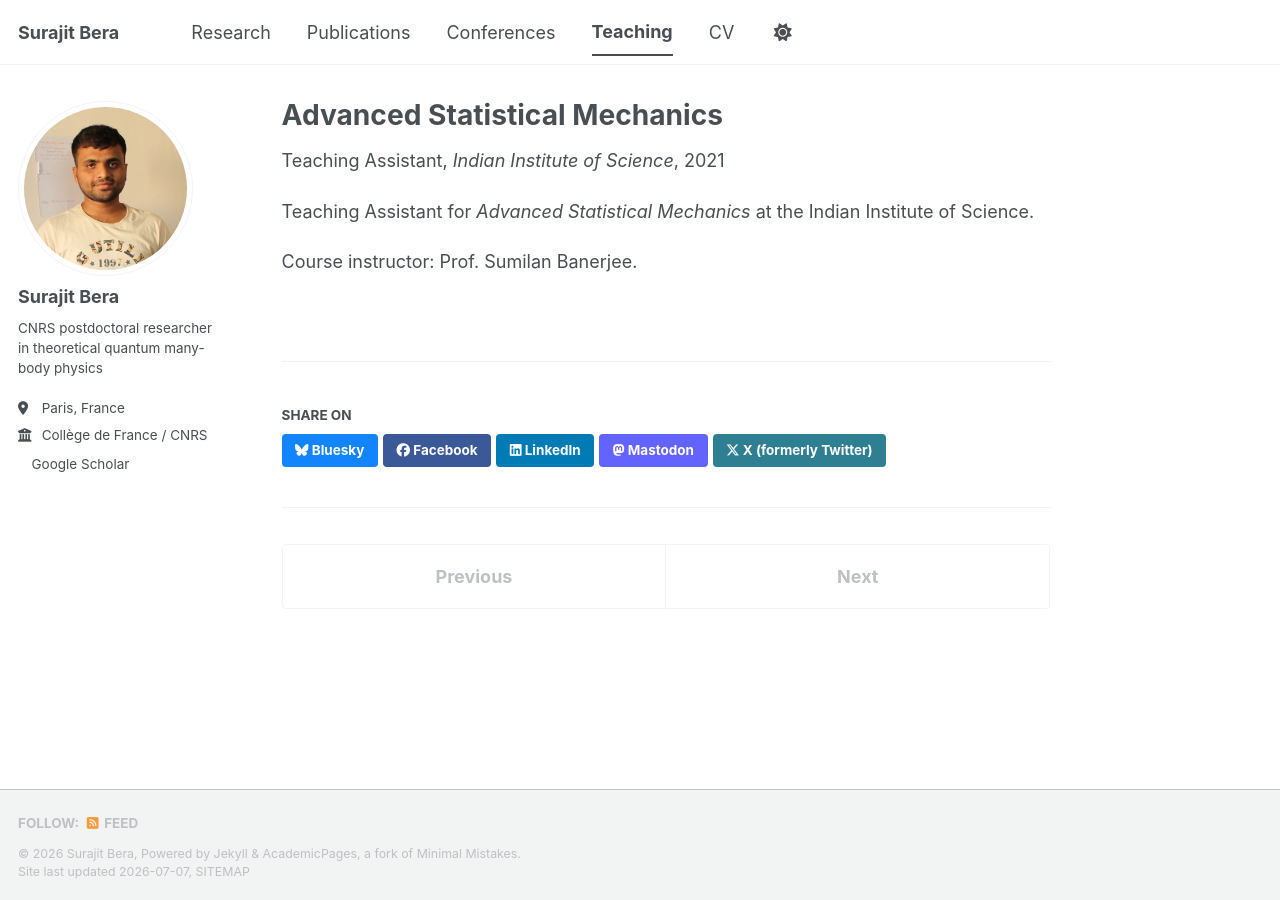
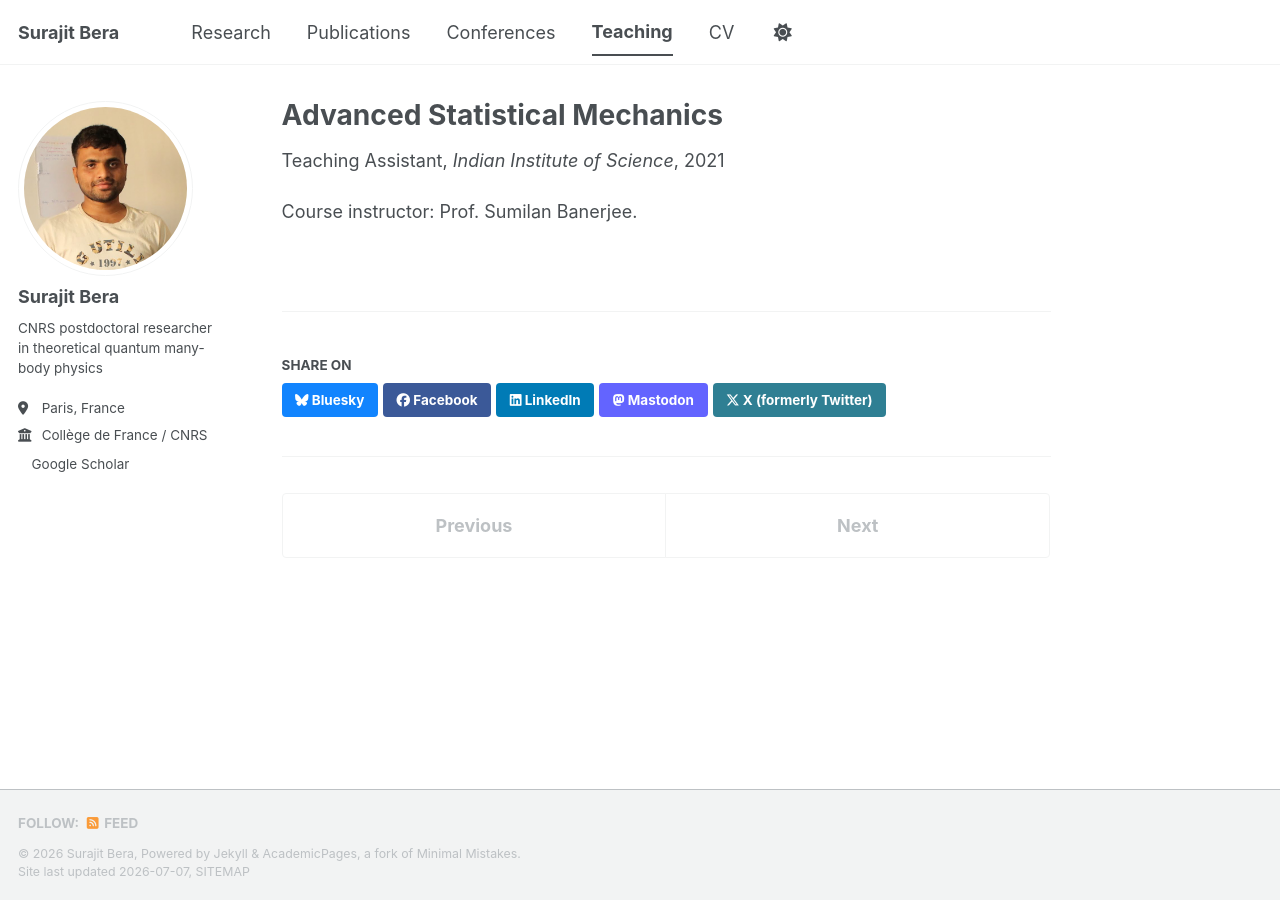
Before and after one commit to surajitbera-physics/surajitbera-physics.github.io, a Jekyll site: the page built from _teaching/2021-08-advanced-statistical-mechanics.md, in a window 1280 px wide. Built offline with Jekyll 4.4.1, drawn with Linux system fonts in a browser that asks for light colours; a style sheet for code colours, icons or effects is not loaded.

Commit message:
Remove teaching assistant description from document
Removed teaching assistant role description.

```diff
--- a/_teaching/2021-08-advanced-statistical-mechanics.md
+++ b/_teaching/2021-08-advanced-statistical-mechanics.md
@@ -8,6 +8,4 @@ date: 2021-08-01
 location: "Bengaluru, India"
 ---
 
-Teaching Assistant for *Advanced Statistical Mechanics* at the Indian Institute of Science.
-
 Course instructor: Prof. Sumilan Banerjee.
```
